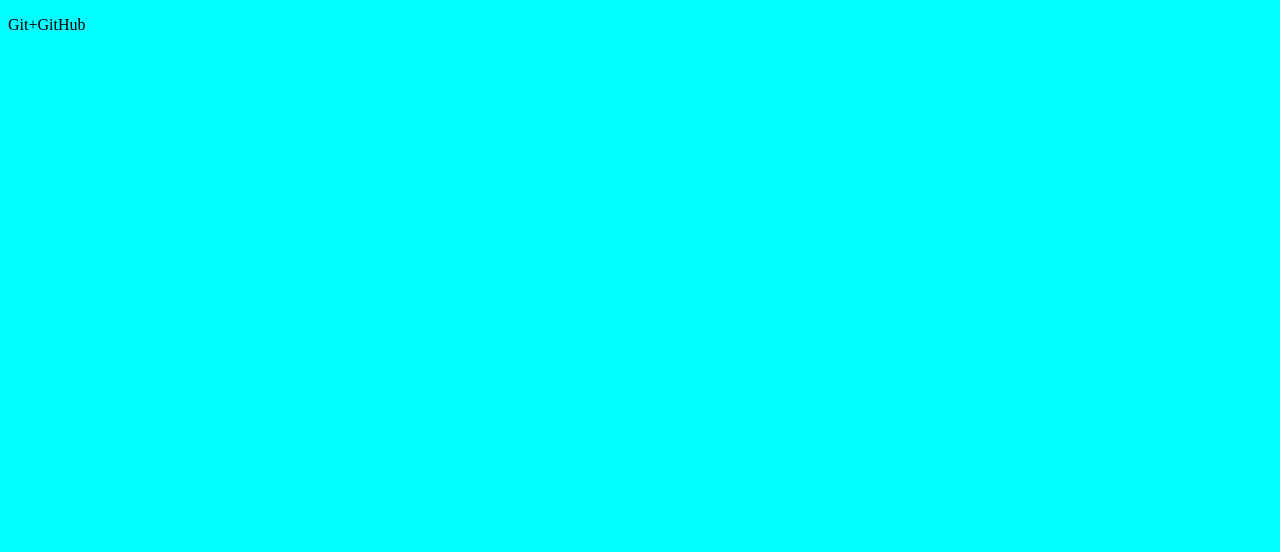
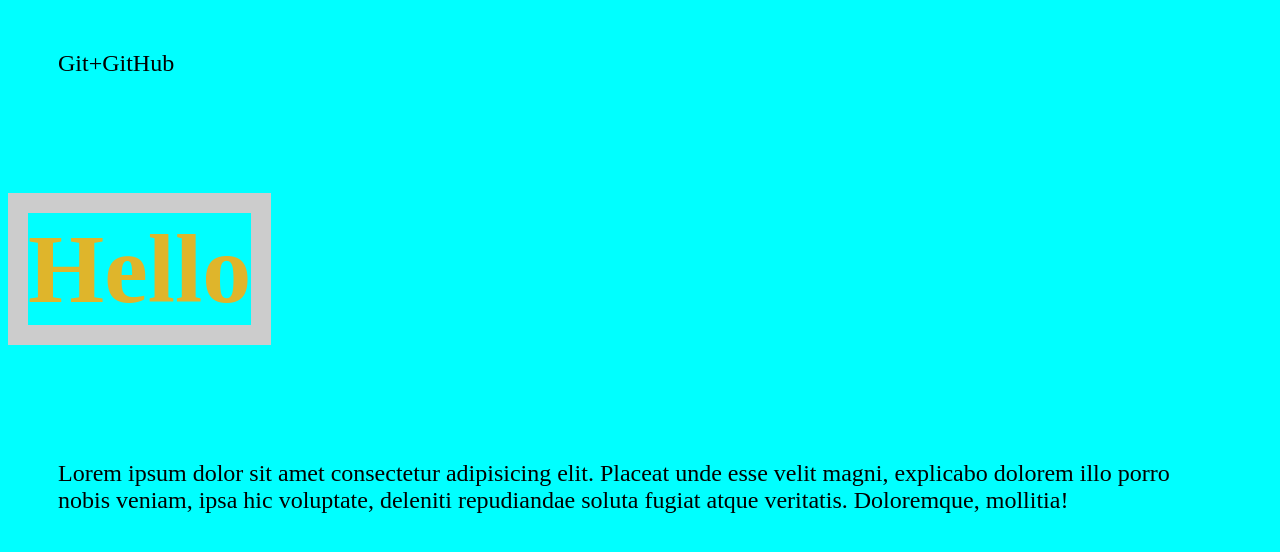
Before and after one commit to denis19830803/gitTest, a plain HTML site: page index.html in a window 1280 px wide. Drawn offline with Linux system fonts and the light colour scheme.

Commit message:
добавил новые стили и заголовок с абзацами

```diff
--- a/css/style.css
+++ b/css/style.css
@@ -1,3 +1,17 @@
 body {
+    font-family: serif;
     background-color: aqua;
 }
+
+p {
+    margin: 50px;
+    color: ccc;
+    font-size: 24px;
+}
+
+h1 {
+    display: inline-block;
+    border: 20px solid #ccc;
+    font-size: 98px;
+    color: rgb(223, 181, 43);
+}
--- a/index.html
+++ b/index.html
@@ -9,5 +9,7 @@
     </head>
     <body>
         <p>Git+GitHub</p>
+        <h1>Hello</h1>
+        <p>Lorem ipsum dolor sit amet consectetur adipisicing elit. Placeat unde esse velit magni, explicabo dolorem illo porro nobis veniam, ipsa hic voluptate, deleniti repudiandae soluta fugiat atque veritatis. Doloremque, mollitia!</p>
     </body>
 </html>
```
